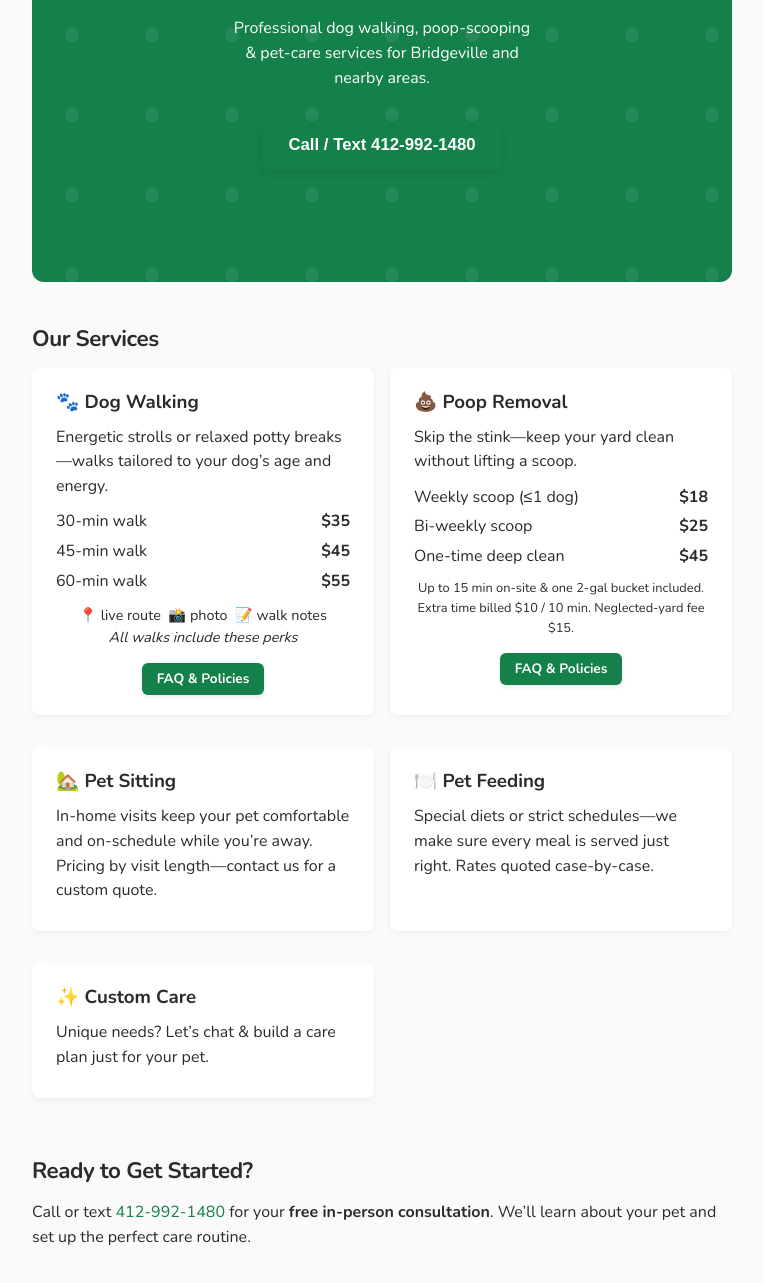
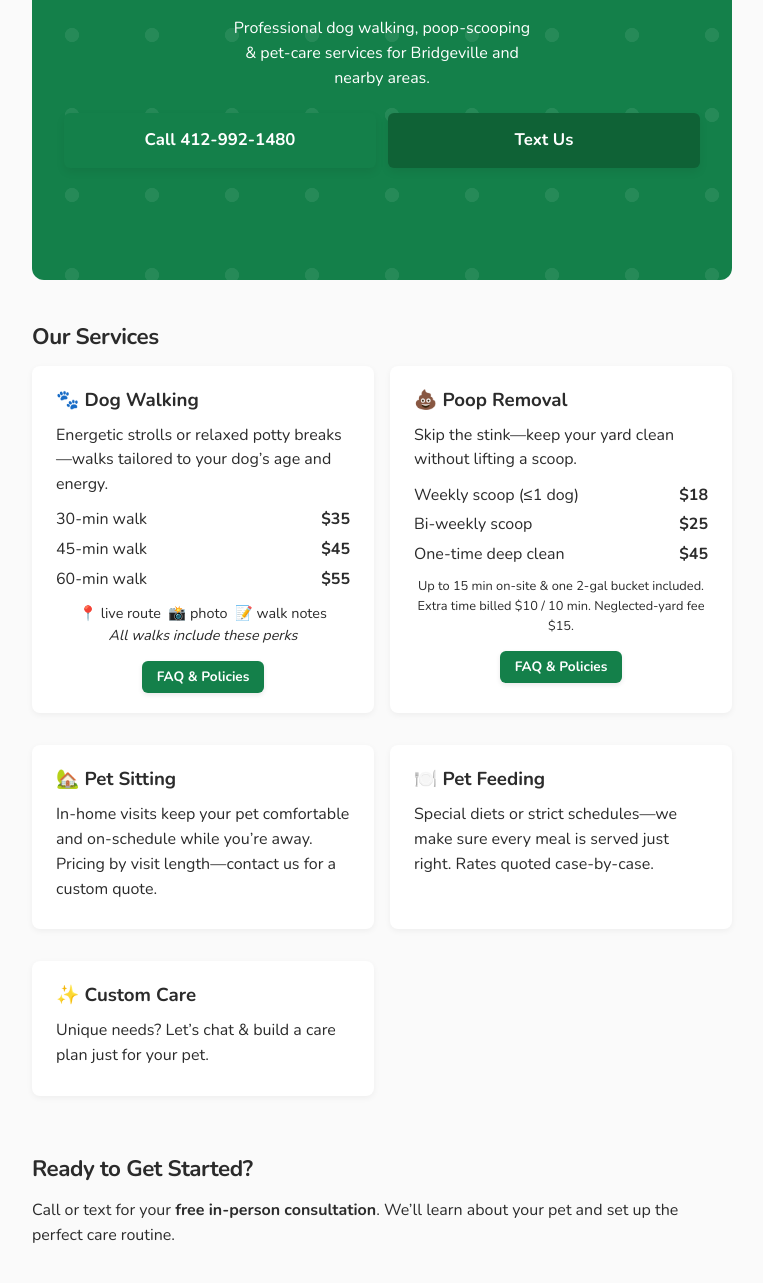
Before and after one commit to pghcham1990/Bbarkstroll-site, a plain HTML site: page index.html in a window 1280 px wide. Shown: the part 357-1640 px from the top of the page, without its empty margins (258-1021 px from the left). Drawn offline with nearby package versions, Linux system fonts and the light colour scheme.

Commit message:
Add files via upload

```diff
--- a/index.html
+++ b/index.html
@@ -122,6 +122,13 @@ footer small{display:block;margin-top:.3rem;font-size:.75rem}
 
 .faq-btn{display:inline-block;padding:.35rem .9rem;border-radius:6px;font-size:.85rem;font-weight:700;background:#14804a;color:#fff;box-shadow:0 2px 5px rgba(0,0,0,.09);transition:.2s ease;}
 .faq-btn:hover{background:#0f6236;text-decoration:none;}
+
+.cta-wrap{display:flex;flex-direction:column;gap:.75rem;margin-top:1.4rem}
+@media(min-width:480px){.cta-wrap{flex-direction:row}}
+.cta-btn{flex:1;text-align:center;padding:.9rem 1rem;border:none;border-radius:6px;font-size:1.05rem;font-weight:700;background:#14804a;color:#fff;box-shadow:0 4px 10px rgba(0,0,0,.07);transition:.2s ease;cursor:pointer;}
+.cta-btn:hover{opacity:.92;text-decoration:none;}
+.cta-btn.alt{background:#0f6236;}
+
 </style>
 </head>
 <body>
@@ -132,7 +139,12 @@ footer small{display:block;margin-top:.3rem;font-size:.75rem}
     <p style="max-width:32ch;margin-inline:auto">
       Professional dog walking, poop‑scooping &amp; pet‑care services for Bridgeville and nearby areas.
     </p>
-    <a href="tel:14129921480"><button class="cta" aria-label="Call or text Bridgeville Bark & Stroll">Call / Text&nbsp;412‑992‑1480</button></a>
+<div class="cta-wrap">
+  <a href="tel:+14129921480" class="cta-btn">Call&nbsp;412-992-1480</a>
+  <a href="sms:+14129921480&body=Hi%20there!%20I%E2%80%99m%20interested%20in%20pet%20care." class="cta-btn alt">Text&nbsp;Us</a>
+</div>
+
+
   </header>
 
   <!-- Services -->
@@ -198,7 +210,7 @@ footer small{display:block;margin-top:.3rem;font-size:.75rem}
   <!-- Ready -->
   <section>
     <h2>Ready to Get Started?</h2>
-    <p>Call or text <a href="tel:14129921480">412‑992‑1480</a> for your <strong>free in‑person consultation</strong>. We’ll learn about your pet and set up the perfect care routine.</p>
+    <p>Call or text  for your <strong>free in‑person consultation</strong>. We’ll learn about your pet and set up the perfect care routine.</p>
   </section>
 
   <section>
@@ -209,7 +221,7 @@ footer small{display:block;margin-top:.3rem;font-size:.75rem}
   <section>
     <h2>Contact &amp; Social</h2>
     <p>Email: <a href="mailto:info@barkstroll.com">info@barkstroll.com</a><br>
-       Phone / Text: <a href="tel:14129921480">412‑992‑1480</a><br>
+       Phone / Text: <br>
        Facebook: <a href="https://m.facebook.com/p/Bridgeville-Bark-Stroll-61567436138987/" target="_blank" rel="noopener">Bridgeville Bark &amp; Stroll</a><br>
        Instagram: <a href="https://instagram.com/barkstroll_llc/" target="_blank" rel="noopener">@barkstroll_llc</a><br>
        Google Maps &amp; Reviews: <a href="https://maps.app.goo.gl/zNLLyYJJ37fpXMNR7" target="_blank" rel="noopener">Open in Maps</a>
```
